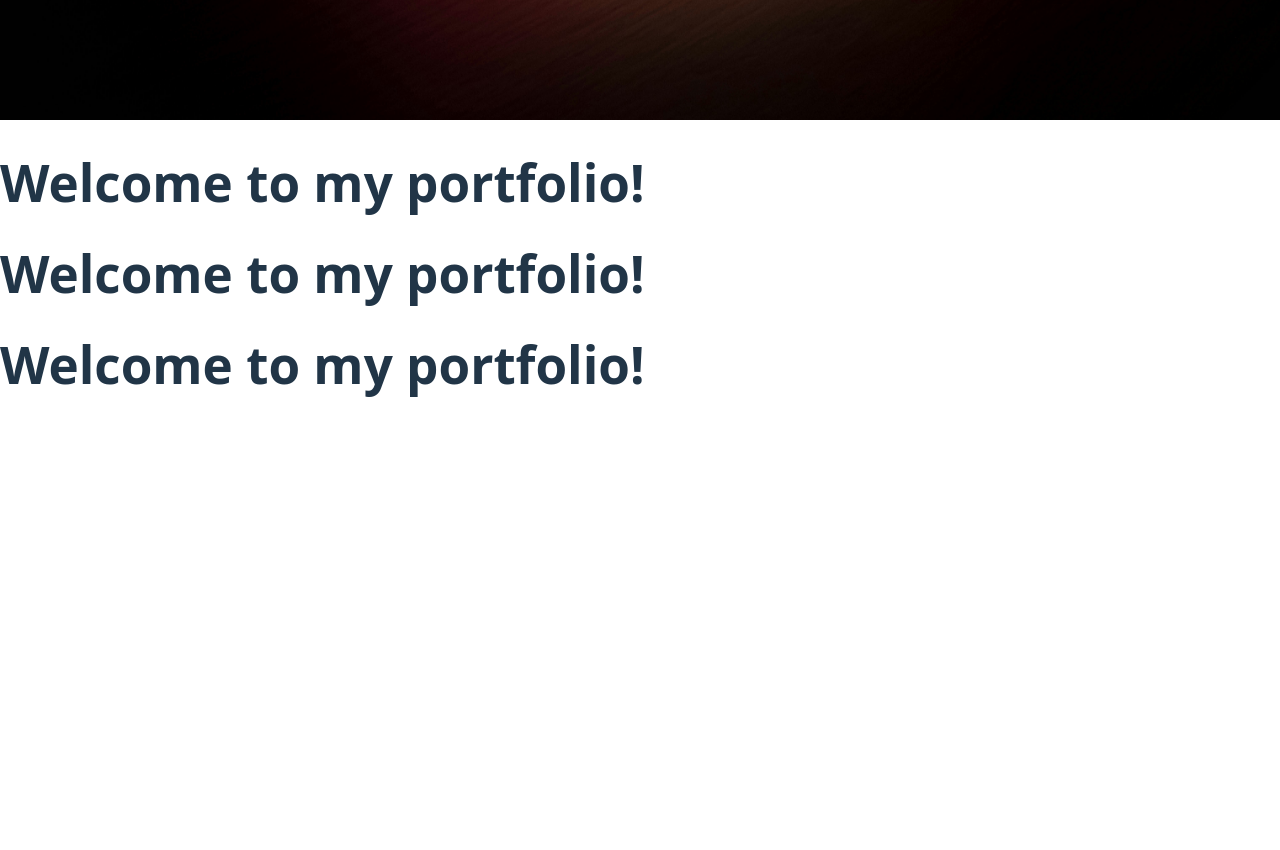
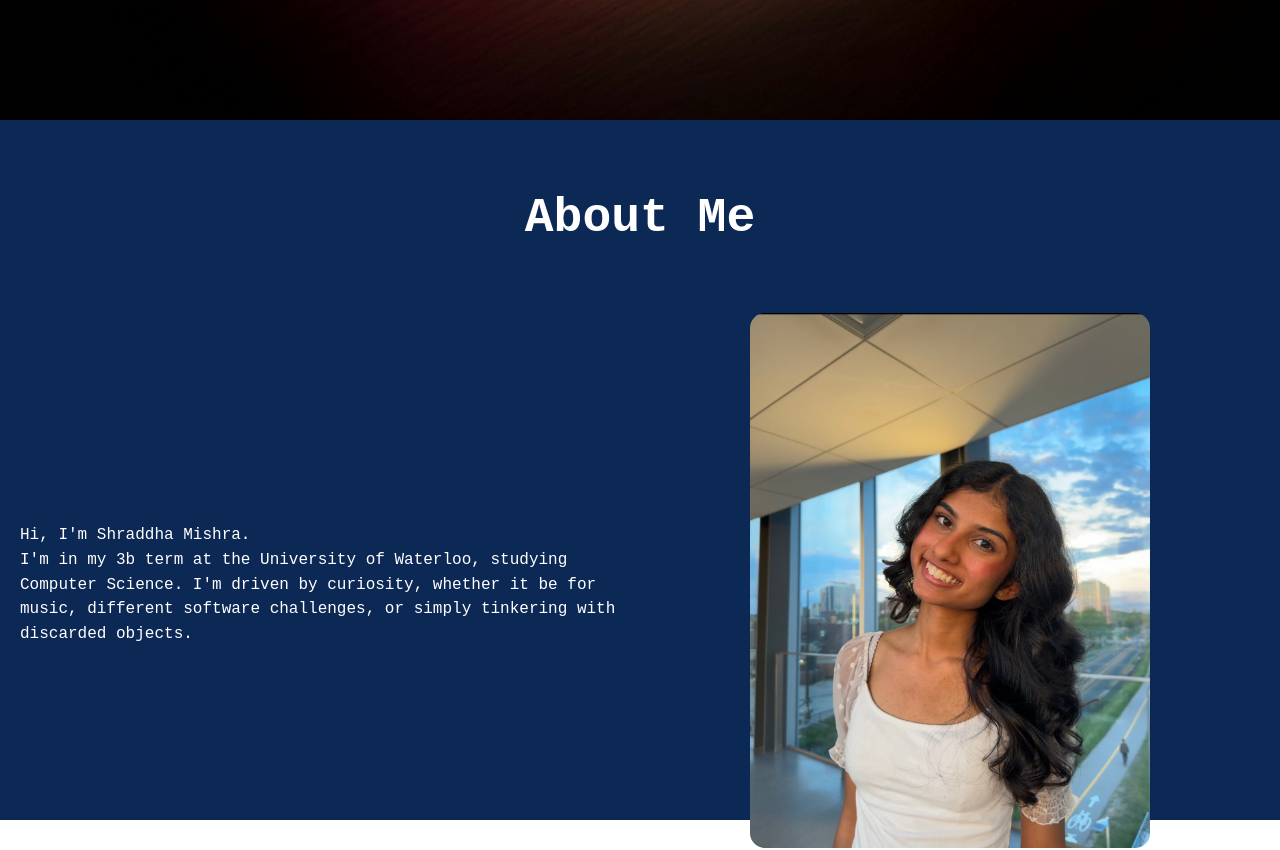
Before and after one commit to shraddhx/codelet, a React (Vite) app: page /about in a window 1280 px wide. Shown: the part 680-1530 px from the top of the page. Before the commit the page ends 1106 px from the top, so only its background shows below. Built offline with nearby package versions, Linux system fonts and the light colour scheme.

Commit message:
chore: add mantine and about page

```diff
--- a/package.json
+++ b/package.json
@@ -10,6 +10,8 @@
     "preview": "vite preview"
   },
   "dependencies": {
+    "@mantine/core": "^8.3.1",
+    "@mantine/hooks": "^8.3.1",
     "react": "^19.1.1",
     "react-dom": "^19.1.1",
     "react-router-dom": "^7.9.1",
--- a/src/main.tsx
+++ b/src/main.tsx
@@ -3,11 +3,15 @@ import ReactDOM from "react-dom/client";
 import { BrowserRouter } from "react-router-dom";
 import App from "./App.tsx";
 import "./index.css";
+import { MantineProvider } from "@mantine/core";
+import '@mantine/core/styles.css';  // ✅ Add this
 
 ReactDOM.createRoot(document.getElementById("root")!).render(
   <React.StrictMode>
     <BrowserRouter>
-      <App />
+      <MantineProvider theme={{ fontFamily: 'Fira Code, monospace' }}>
+        <App />
+      </MantineProvider>
     </BrowserRouter>
   </React.StrictMode>
 );
--- a/src/pages/About.tsx
+++ b/src/pages/About.tsx
@@ -1,3 +1,59 @@
-export default function Home() {
-  return <h1>Welcome to my portfolio!</h1>;
+import profileImage from "../assets/linkedin.jpg";
+
+export default function About() {
+  return (
+    <div
+      style={{
+        height: "calc(100vh - 100px)",
+        width: "100%",
+        backgroundColor: "#0c2855ff",
+        color: "white",
+        padding: "40px 20px",
+        boxSizing: "border-box",
+      }}
+    >
+      <h1
+        style={{
+          fontSize: "3rem",
+          textAlign: "center",
+          marginBottom: "40px",
+        }}
+      >
+        About Me
+      </h1>
+
+      <div style={{
+        display: "grid",
+        gridTemplateColumns: "1fr 1fr",
+        height: "600px",
+        justifyItems: "center",
+        alignItems: "center",
+      }}>
+        <div>
+          <div>Hi, I'm Shraddha Mishra.</div>
+          <div> </div>
+          <div>
+            I'm in my 3b term at the University of Waterloo, studying Computer Science.
+            I'm driven by curiosity, whether it be for music, different software challenges,
+            or simply tinkering with discarded objects.
+          </div>
+        </div>
+        <div>
+          <img
+            src={profileImage}
+            alt="Shraddha Mishra"
+            style={{
+              maxWidth: "400px",
+              maxHeight: "600px",
+              width: "100%",
+              height: "auto",
+              borderRadius: "15px",
+              objectFit: "cover",
+            }}
+          />
+        </div>
+      </div>
+
+    </div>
+  );
 }
--- a/src/pages/Home.tsx
+++ b/src/pages/Home.tsx
@@ -1,9 +1,10 @@
-import { useEffect, useRef } from "react";
+import { useEffect, useRef, useState } from "react";
 import backgroundImage from "../assets/homepage_background.jpg";
 import Typed from "typed.js";
 
 export default function Home() {
   const typedRef = useRef<HTMLSpanElement>(null);
+  const [showArrow, setShowArrow] = useState(false);
 
    useEffect(() => {
     if (typedRef.current) {
@@ -11,13 +12,14 @@ export default function Home() {
         strings: [
           "Hello, I'm Shraddha Mishra",
           "Welcome to my Codelet",
-          "This message will self-disrupt soon...",
+          "This message will self-distruct soon...",
           ""
         ],
         typeSpeed: 40,
         backSpeed: 25,
         backDelay: 2000,
         loop: false,
+        onComplete: () => setShowArrow(true),
       });
 
       return () => {
@@ -43,15 +45,42 @@ export default function Home() {
       <h1
         style={{
           position: "absolute",
-          bottom: "800px",
+          top: "30px",
           width: "100%",
           textAlign: "center",
           fontSize: "3rem",
           fontWeight: "bold",
+          color: "lightblue"
         }}
       >
         <span ref={typedRef}></span>
       </h1>
+
+      {showArrow && (
+        <div
+          style={{
+            position: "absolute",
+            bottom: "50px",
+            left: "50%",
+            transform: "translateX(-50%)",
+            fontSize: "2rem",
+            animation: "jump 1s infinite",
+            cursor: "default",
+            color: "lightblue"
+          }}
+        >
+          ↓
+        </div>
+      )}
+
+      <style>
+        {`
+          @keyframes jump {
+            0%, 100% { transform: translateX(-50%) translateY(0); }
+            50% { transform: translateX(-50%) translateY(-15px); }
+          }
+        `}
+      </style>
     </div>
   );
 }
```
Also changed, not shown: src/assets/linkedin.jpg (added), 1 other file (tests, documents, lock files or other folders).
